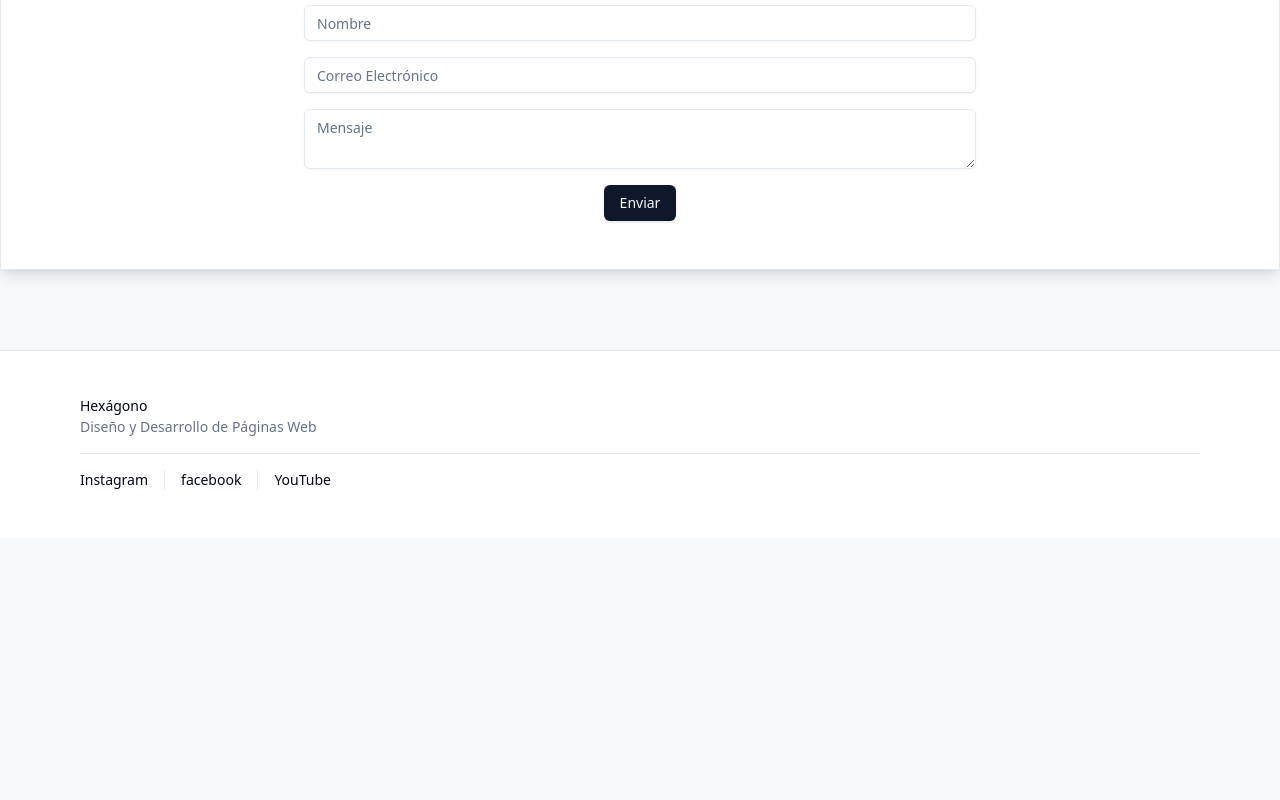
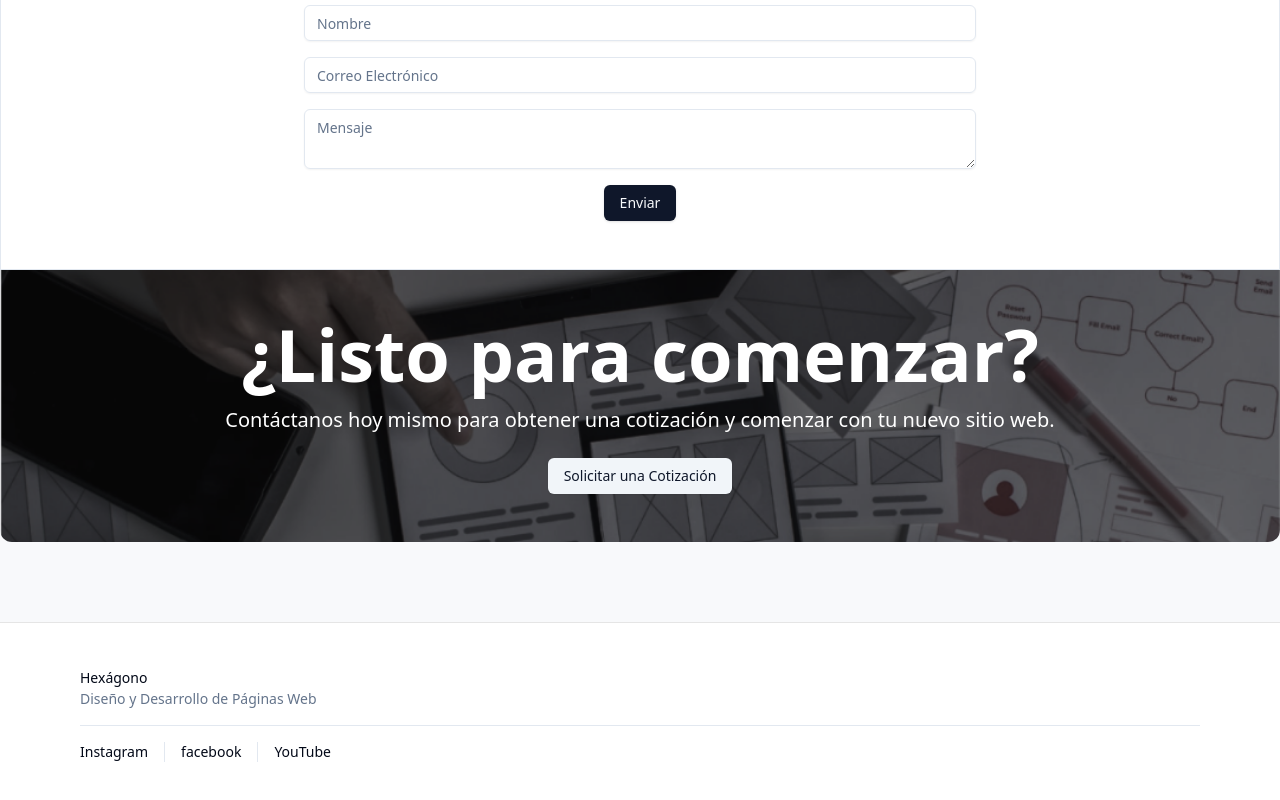
Before and after one commit to GRAMAPHENIA/sitio-oficial-hexagono, a Next.js app: page / in a window 1280 px wide. Shown: the part 4695-5495 px from the top of the page. Before the commit the page ends 5233 px from the top, so only its background shows below. Built offline with nearby package versions, Linux system fonts and the light colour scheme.

Commit message:
add-cta-fixs

```diff
--- a/src/app/page.tsx
+++ b/src/app/page.tsx
@@ -5,8 +5,7 @@ import Testimonial from "@/components/custom/testimonials/TestimonialsSection";
 import PricingTable from "@/components/custom/pricing/PricingTable";
 import Portfolio from "@/components/custom/portfolio/Portfolio";
 import FAQ from "@/components/custom/faq/FAQ";
-// import ContactForm from "@/components/custom/contact-form";
-// import CTA from "@/components/custom/cta";
+import CTA from "@/components/custom/cta/cta";
 import { Footer } from "@/components/custom/footer";
 import ContactForm from "@/components/custom/contact/ContactForm";
 
@@ -22,7 +21,7 @@ export default function Home() {
         <Portfolio />
         <FAQ />
         <ContactForm />
-        {/* <CTA /> */}
+        <CTA />
       </div>
       <Footer />
     </>
--- /dev/null
+++ b/src/components/custom/cta/cta.tsx
@@ -0,0 +1,16 @@
+import { Button } from "@/components/ui/button";
+
+export default function Cta() {
+  return (
+    <section className="py-12 text-white text-center w-full lg:rounded-b-xl bg-custom mx-4 lg:mx-0">
+      <h2 className="text-7xl font-bold">¿Listo para comenzar?</h2>
+      <p className="mt-4 text-xl text-balance">
+        Contáctanos hoy mismo para obtener una cotización y comenzar con tu
+        nuevo sitio web.
+      </p>
+      <Button className="mt-6" variant="secondary">
+        Solicitar una Cotización
+      </Button>
+    </section>
+  );
+}
```
Also changed, not shown: public/fondos/fondo-pie.png (added).
